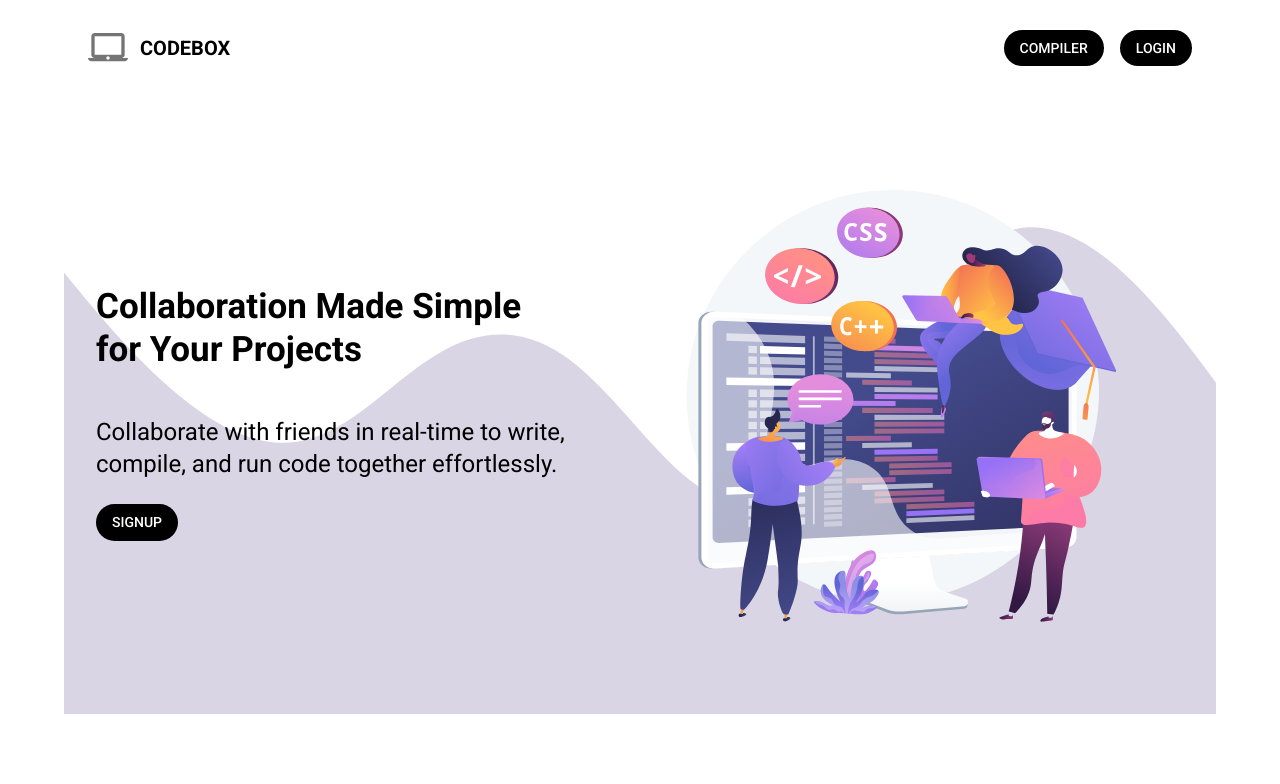
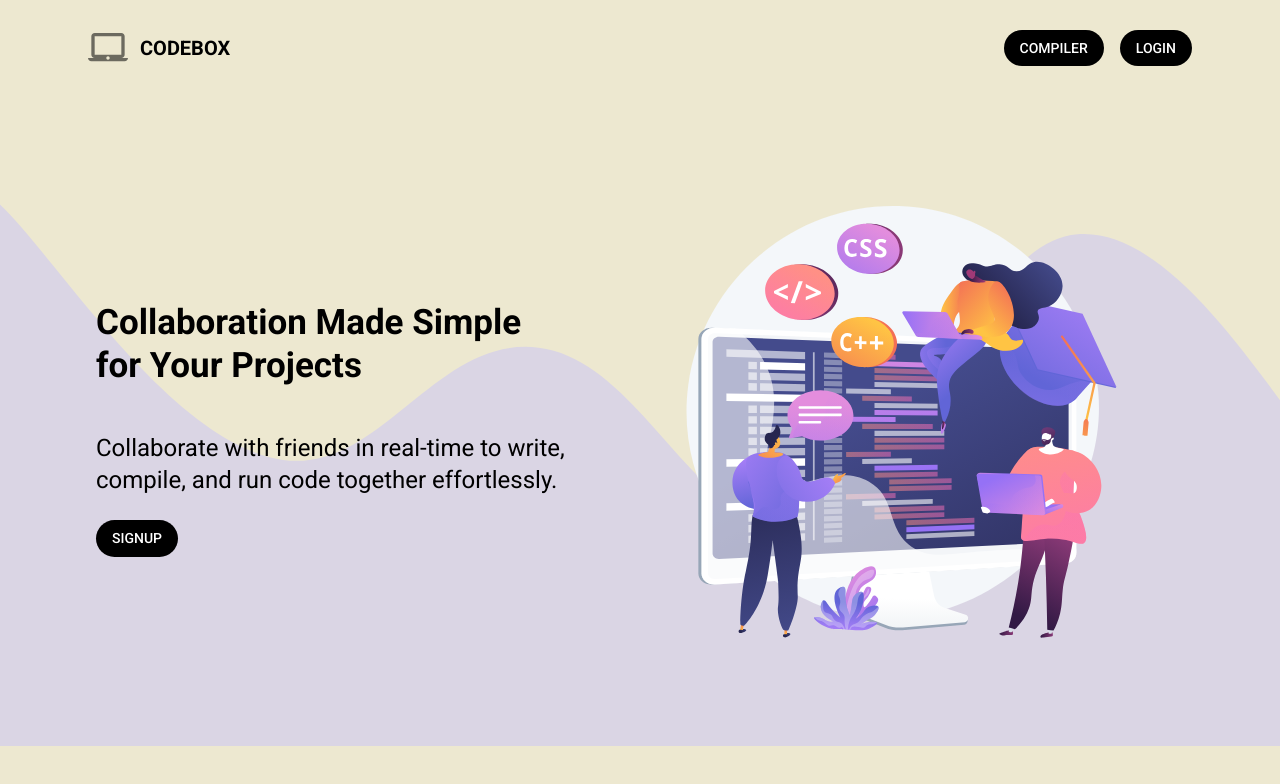
Before and after one commit to aadhil2k4/CodeBox, a React (Create React App) app in the folder frontend/: page / in a window 1280 px wide. Shown: the top 784 px of the page. Built offline with nearby package versions, Linux system fonts and the light colour scheme.

Commit message:
added background color and layout changes

```diff
--- a/frontend/src/components/HeroSection.jsx
+++ b/frontend/src/components/HeroSection.jsx
@@ -1,11 +1,13 @@
 import React from 'react'
 import HeroImage from '../images/HeroImage.svg'
 import Wave from '../images/Wave.svg'
-import { Box, Grid2, Typography, Button } from '@mui/material'
+import { Box, Grid2, Typography, Button, Container } from '@mui/material'
 
 const HeroSection = () => {
   return (
-    <Box sx={{flexGrow:1, padding:4, background: `url(${Wave})`, backgroundSize: 'cover', backgroundPosition:'center'}}>
+    <Box sx={{flexGrow:1, padding:4, background: `url(${Wave})`, backgroundSize: 'cover', backgroundPosition:'center'
+    ,width:'100vw', height:'auto', zIndex:1}}>
+      <Container sx={{my:2}}>
         <Grid2 container spacing={8} alignItems="center">
             <Grid2 item xs={12} md={6}>
                 <Grid2 item xs={12} md={6}>
@@ -30,6 +32,7 @@ const HeroSection = () => {
             <img src={HeroImage} alt="Hero" style={{ width: "550px", height: "auto", backgroundColor:"transparent" }} />
             </Grid2>
         </Grid2>
+        </Container>
     </Box>
   )
 }
--- a/frontend/src/components/Home.jsx
+++ b/frontend/src/components/Home.jsx
@@ -1,14 +1,14 @@
 import React from 'react'
-import { Container } from '@mui/material'
+import { Box } from '@mui/material'
 import Navbar from "./Navbar.jsx"
 import HeroSection from './HeroSection.jsx'
 
 const Home = () => {
   return (
-    <Container sx={{ width: '100vw', height: '100vh', overflowX: 'hidden' }}>
+    <Box sx={{ width: '100vw', height: '100vh', overflowX: 'hidden', backgroundColor:"#EDE8D0" }}>
       <Navbar />
       <HeroSection />
-    </Container>
+    </Box>
   )
 }
 
--- a/frontend/src/components/Navbar.jsx
+++ b/frontend/src/components/Navbar.jsx
@@ -6,11 +6,13 @@ import {
   Typography,
   Stack,
   Button,
+  Container,
 } from "@mui/material";
 import LaptopMacIcon from "@mui/icons-material/LaptopMac";
 
 const Navbar = () => {
   return (
+    <Container>
     <AppBar
       position="static"
       sx={{ bgcolor: "transparent", boxShadow: "none", paddingY: 2 }}
@@ -52,6 +54,7 @@ const Navbar = () => {
         </Stack>
       </Toolbar>
     </AppBar>
+    </Container>
   );
 };
 
```
